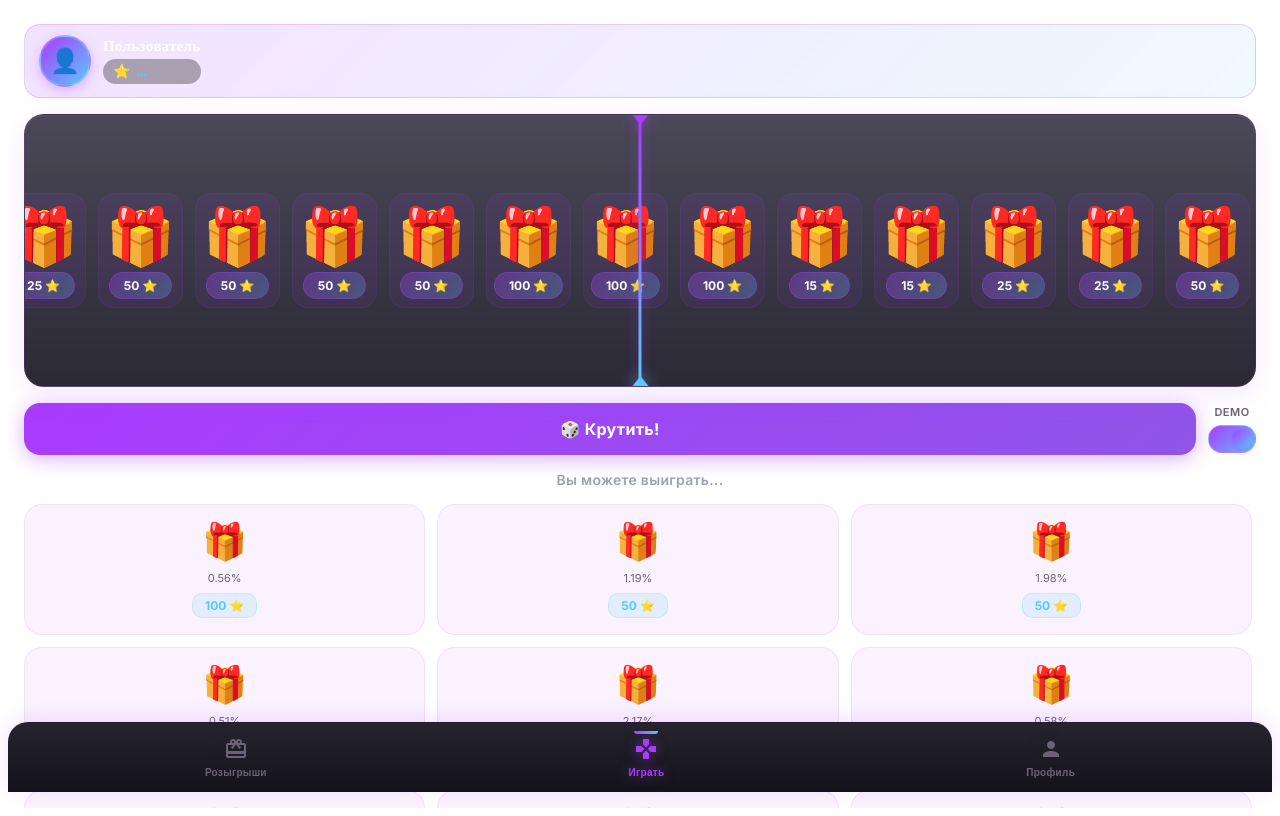
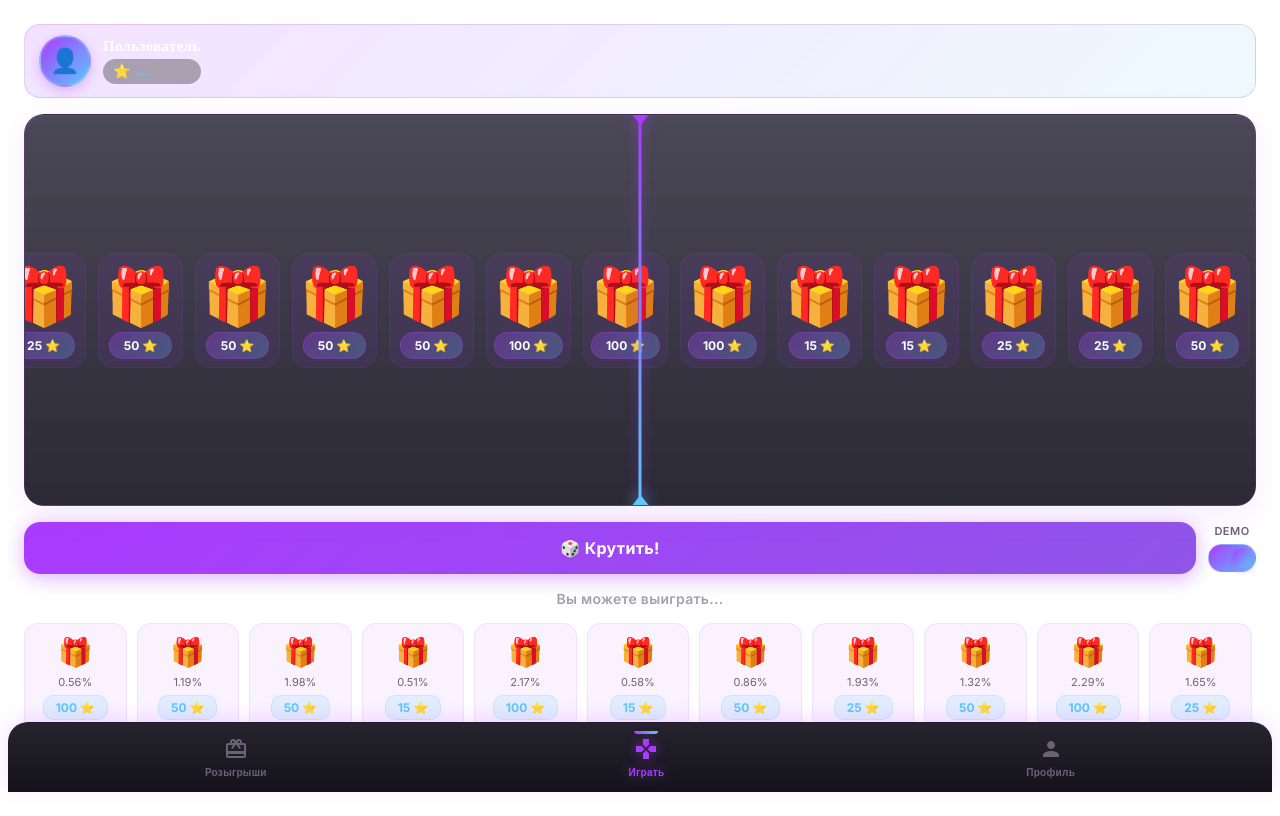
Before and after one commit to deewau/pigfarm-client, a React (Vite) app in the folder client/: page / in a window 1280 px wide. Built offline with nearby package versions, Linux system fonts and the light colour scheme; no server answers.

Commit message:
fix gift cards size

```diff
--- a/client/src/pages/Play.css
+++ b/client/src/pages/Play.css
@@ -4,6 +4,7 @@
   flex-direction: column;
   gap: 16px;
   overflow-y: auto;
+  overflow-x: hidden;
   height: 100%;
 }
 
@@ -222,11 +223,12 @@
 
 .play__gifts-grid {
   display: grid;
-  grid-template-columns: repeat(3, 1fr);
-  gap: 12px;
+  grid-template-columns: repeat(auto-fill, minmax(100px, 1fr));
+  gap: 10px;
   overflow-y: auto;
-  max-height: 320px;
+  max-height: 280px;
   padding-right: 4px;
+  overflow-x: hidden;
 }
 
 .play__gifts-grid::-webkit-scrollbar {
@@ -247,10 +249,10 @@
   display: flex;
   flex-direction: column;
   align-items: center;
-  gap: 8px;
+  gap: 6px;
   background: rgba(170, 59, 255, 0.06);
-  border-radius: 18px;
-  padding: 16px 10px;
+  border-radius: 14px;
+  padding: 12px 8px;
   border: 1px solid rgba(170, 59, 255, 0.1);
   transition: all 0.2s ease;
 }
@@ -262,7 +264,7 @@
 }
 
 .play__gift-emoji {
-  font-size: 36px;
+  font-size: 28px;
   display: flex;
   align-items: center;
   justify-content: center;
```
